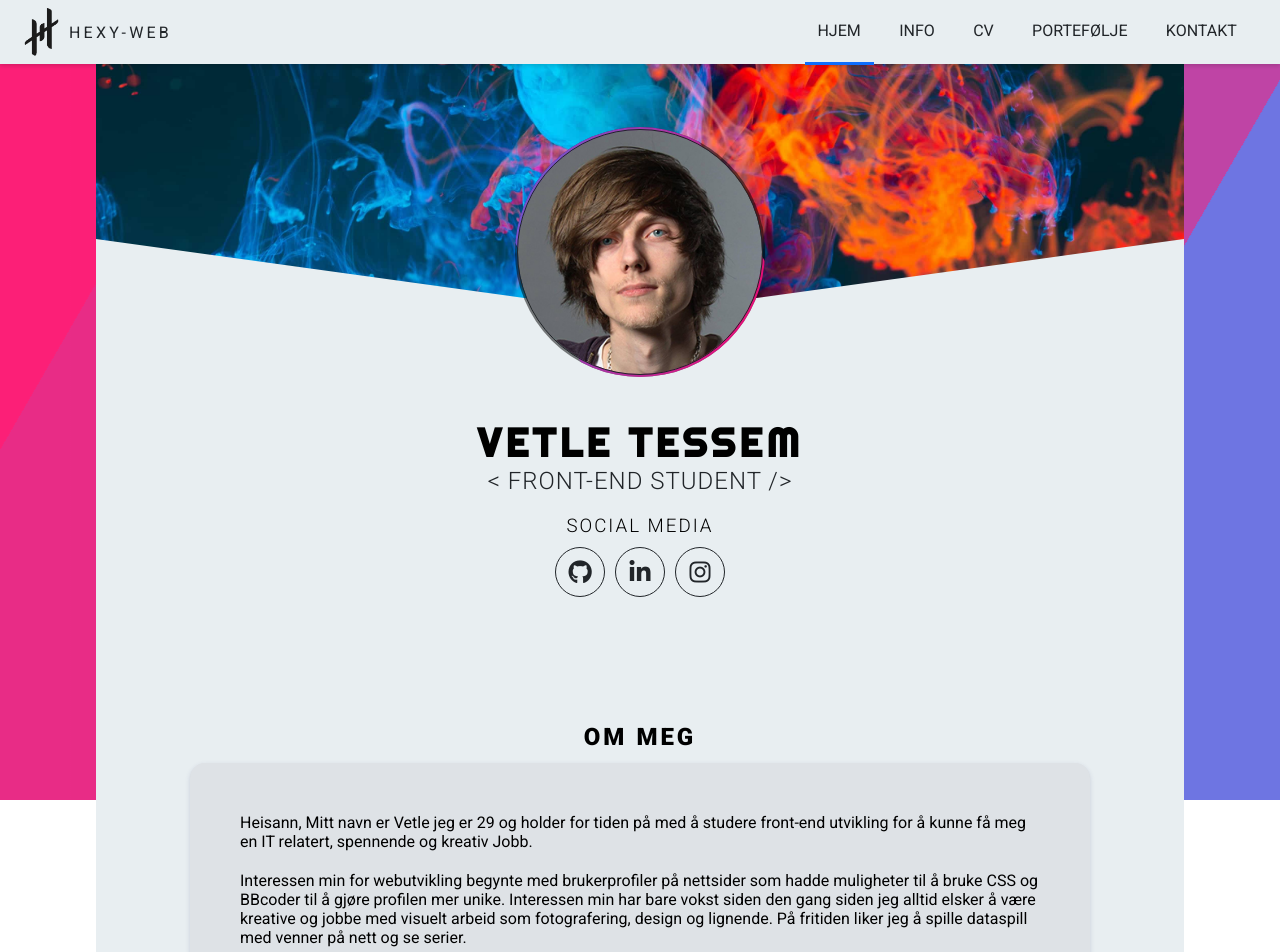
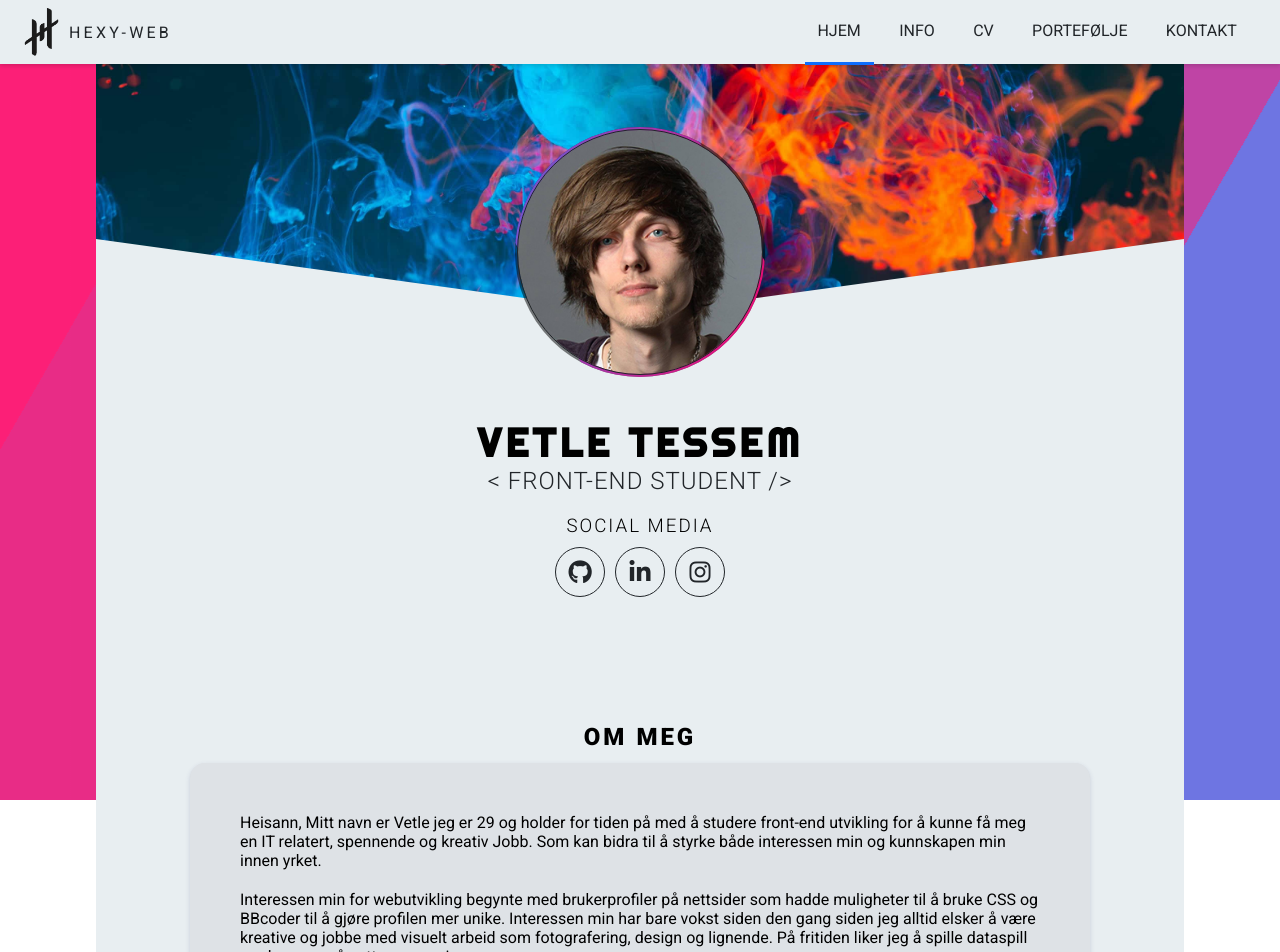
Before and after one commit to H3X-C0DE/Hex-Portfolio, a React (Create React App) app: page / in a window 1280 px wide. Shown: the top 952 px of the page. Built offline with nearby package versions, Linux system fonts and the light colour scheme.

Commit message:
added some more text to about me

```diff
--- a/src/Components/About.jsx
+++ b/src/Components/About.jsx
@@ -24,7 +24,8 @@ export default function About() {
             <p>
               Heisann, Mitt navn er Vetle jeg er {age} og holder for tiden på
               med å studere front-end utvikling for å kunne få meg en IT
-              relatert, spennende og kreativ Jobb.
+              relatert, spennende og kreativ Jobb. Som kan bidra til å styrke
+              både interessen min og kunnskapen min innen yrket.
             </p>
             <p>
               Interessen min for webutvikling begynte med brukerprofiler på
@@ -67,9 +68,6 @@ export default function About() {
 
             <h3 className="tag-title">utforsker</h3>
             <div className="tag-content">
-              {/* <div className="tag tag-learning">#HTML5</div>
-              <div className="tag tag-learning">#CSS</div> */}
-              {/* <div className="tag tag-learning">#Javascript</div> */}
               <div className="tag tag-learning">#Rest-Api</div>
               <div className="tag tag-learning">#Tailwind</div>
               <div className="tag tag-learning">#MongoDB</div>
```
